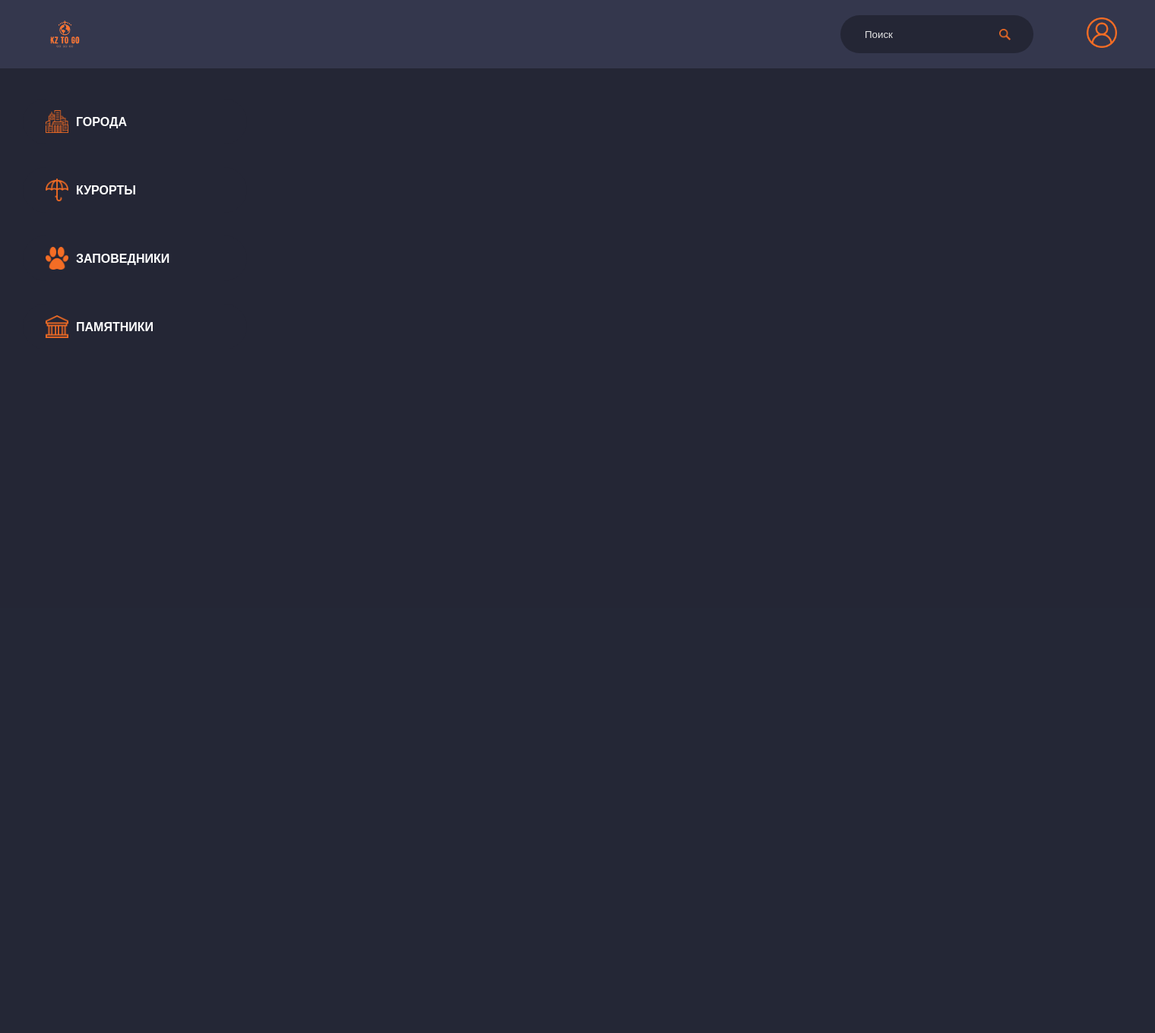
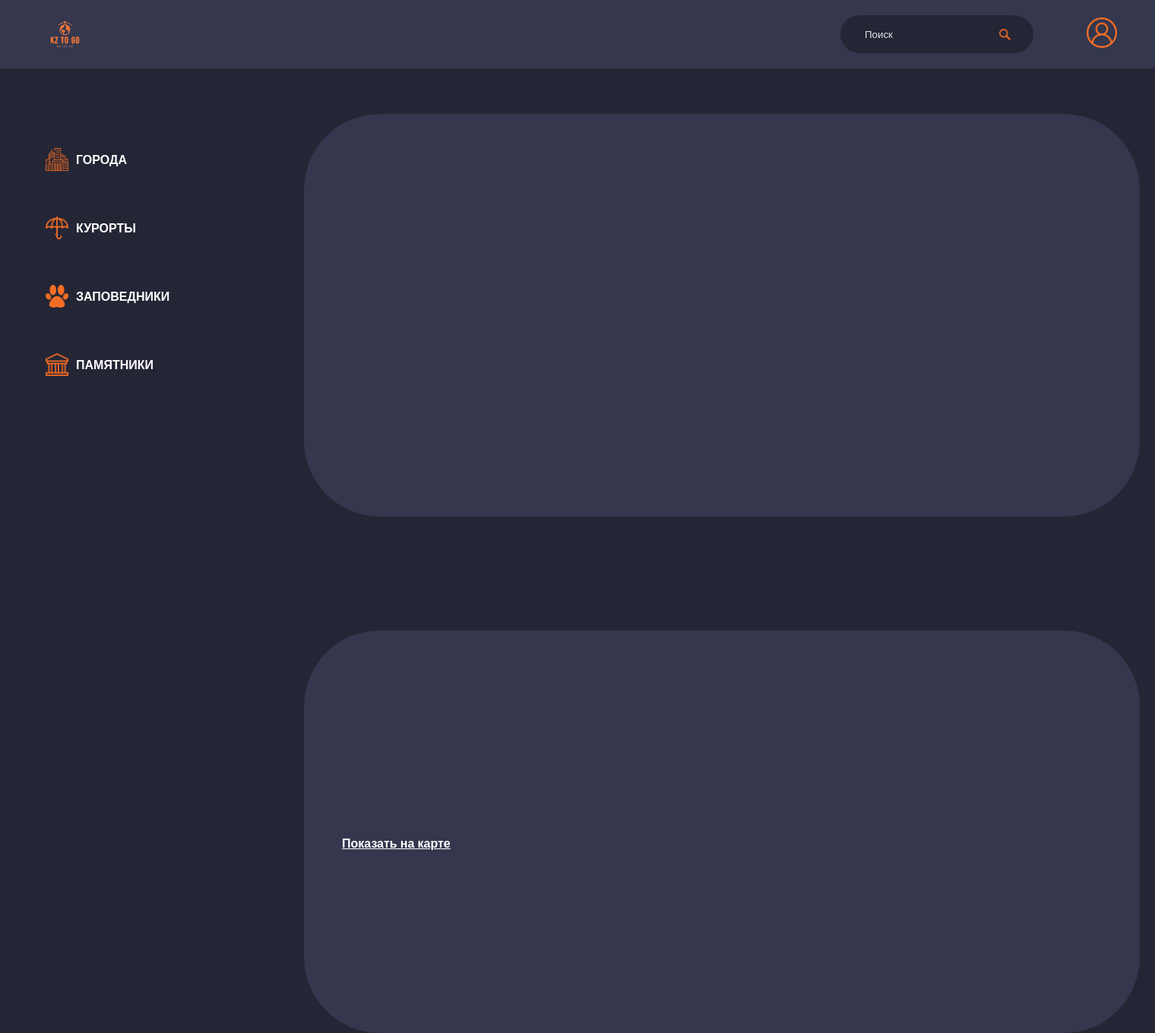
Before and after one commit to Maavel1/Sarykol, a PHP site: page /card.php in a window 1520 px wide. Shown: the whole page at 76% size. Before the commit the page ends 445 px from the top, so only its background shows below. Run offline with PHP 8.4, Linux system fonts and the light colour scheme; some web fonts are replaced.

Commit message:
card done

```diff
--- a/card.php
+++ b/card.php
@@ -1,4 +1,24 @@
 <?php require 'header.php'; ?>
 <?php require 'sidebar.php'; ?>
+<div class="card">
+    <div class="card-block">
+        <img src="" alt="">
+        <div class="card-title">
 
+        </div>
+        <div class="card-info">
+
+        </div>
+    </div>
+    <div class="card-block">
+        <div class="map">
+            <div class="m-s">
+        <script type="text/javascript" charset="utf-8" async src="https://api-maps.yandex.ru/services/constructor/1.0/js/?um=constructor%3A73943fae1944ad51612fcc58bf0897de8a2206ec81ac28b508c0319d625df107&amp;width=500&amp;height=400&amp;lang=ru_RU&amp;border-radius: 50px&amp;scroll=true">
+        </script>
+            </div>
+            <a href="https://yandex.kz/maps/-/CCUs6PHYxA" class="m-btn">Показать на карте</a>
+        </div>
+        <div class="ticket"><a href="" class="t-btn"></a></div>
+    </div>
+</div>
 <?php require 'footer.php'; ?>
--- a/cities.html
+++ b/cities.html
@@ -54,7 +54,7 @@
     <a href="monument.html"><img src="img/monument.png" alt=""> ПАМЯТНИКИ</a>
     </div>
     <div class="resorts">
-        <a href="" class="city-card">
+        <a href="card.php" class="city-card">
             <img src="img/c1.jpg" alt="">
             <div class="c-title">Астана</div>
         </a>
--- a/header.php
+++ b/header.php
@@ -23,7 +23,7 @@
         <span></span>
         <span></span>
       </div>
-      <a href="index.html">
+      <a href="index.php">
         <div class="logo">
             <img src="img/logo.png" alt="">
         </div></a>
--- a/main.css
+++ b/main.css
@@ -167,7 +167,8 @@
     left: 0px;
     background: #242635;
     overflow-x: hidden;
-    padding: 100px 0;
+    padding: 0;
+    margin: 0;
 
 }
 
@@ -468,3 +469,38 @@
 .r-title {
   margin-top: 25px;
 }
+
+
+/* Card */
+.card-block{
+  font-family: 'Open Sans', sans-serif;
+  font-weight: 800;
+  margin-top: 150px;
+    padding-top: 30px;
+    margin-left: 400px;
+
+    color: #fff;
+  height: auto;
+  width: 1000px;
+  min-height: 500px;
+  background: #34374d;
+  border-radius: 100px;
+
+  display: flex;
+  align-items: center;
+  padding-left: 50px;
+  padding-right: 50px;
+}
+
+.map{
+  border-radius: 50px;
+}
+iframe{
+  -moz-border-radius: 50px; /* Firefox */
+-webkit-border-radius: 50px; /* Safari, Chrome */
+-khtml-border-radius: 50px; /* KHTML */
+border-radius: 50px; /* CSS3 */
+}
+.m-btn{
+
+}
```
Also changed, not shown: Cities/Aktau.php (added), Cities/Almaty.php (added), Cities/Astana.php (added).
